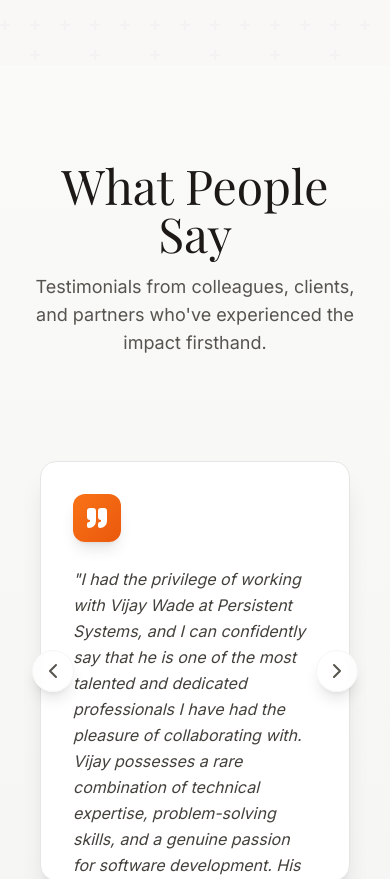
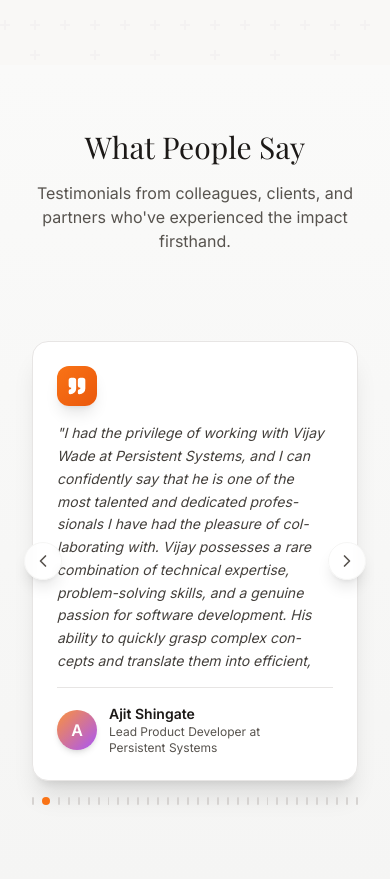
Before and after one commit to ParasBharde/new-product-owner-portfolio, a Next.js app: page / in a window 390 px wide. Shown: the part 6280-7159 px from the top of the page. Built offline with nearby package versions, Linux system fonts and the light colour scheme; a web font is replaced by a local one.

Commit message:
Mobile view adjusted

```diff
--- a/components/sections/RecommendationsSection.tsx
+++ b/components/sections/RecommendationsSection.tsx
@@ -136,15 +136,15 @@ export function RecommendationsSection() {
   return (
     <section
       id="recommendations"
-      className="py-24 px-6 lg:px-12 bg-gradient-to-b from-stone-50 to-stone-100 overflow-hidden"
+      className="py-16 sm:py-20 lg:py-24 px-4 sm:px-6 lg:px-12 bg-gradient-to-b from-stone-50 to-stone-100 overflow-hidden"
     >
-      <div className="max-w-7xl mx-auto mb-16">
+      <div className="max-w-7xl mx-auto mb-12 sm:mb-16">
         <Reveal>
-          <div className="text-center">
-            <h2 className="font-serif text-5xl text-stone-900 mb-4">
+          <div className="text-center px-4">
+            <h2 className="font-serif text-3xl sm:text-4xl lg:text-5xl text-stone-900 mb-4">
               What People Say
             </h2>
-            <p className="text-stone-600 text-lg max-w-2xl mx-auto">
+            <p className="text-stone-600 text-base sm:text-lg max-w-2xl mx-auto">
               Testimonials from colleagues, clients, and partners who've
               experienced the impact firsthand.
             </p>
@@ -166,19 +166,19 @@ export function RecommendationsSection() {
                 className="flex-shrink-0 w-[400px] h-[450px] flex flex-col bg-white rounded-2xl p-8 shadow-xl border border-stone-200 hover:shadow-2xl hover:scale-105 hover:border-orange-500/50 transition-all duration-300 group"
               >
                 {/* Quote Icon */}
-                <div className="mb-6 w-12 h-12 bg-gradient-to-br from-orange-500 to-orange-600 rounded-xl flex items-center justify-center shadow-lg group-hover:scale-110 transition-transform duration-300">
+                <div className="mb-6 w-12 h-12 bg-gradient-to-br from-orange-500 to-orange-600 rounded-xl flex items-center justify-center shadow-lg group-hover:scale-110 transition-transform duration-300 flex-shrink-0">
                   <Quote className="w-6 h-6 text-white" fill="currentColor" />
                 </div>
 
                 {/* Content */}
-                <div className="flex-grow overflow-y-auto mb-6 pr-2">
-                  <p className="text-stone-700 leading-relaxed text-base italic">
+                <div className="flex-grow overflow-y-auto mb-6 pr-2 scrollbar-thin scrollbar-thumb-stone-300 scrollbar-track-transparent">
+                  <p className="text-stone-700 leading-relaxed text-base italic break-words">
                     "{recommendation.content}"
                   </p>
                 </div>
 
                 {/* Author Info */}
-                <div className="flex items-center gap-4 border-t border-stone-200 pt-6">
+                <div className="flex items-center gap-4 border-t border-stone-200 pt-6 flex-shrink-0">
                   {/* Avatar */}
                   <div className="w-12 h-12 rounded-full bg-gradient-to-br from-orange-400 to-purple-500 flex items-center justify-center shadow-md flex-shrink-0">
                     <span className="text-white font-bold text-lg">
@@ -187,7 +187,7 @@ export function RecommendationsSection() {
                   </div>
 
                   {/* Name and Role */}
-                  <div className="min-w-0">
+                  <div className="min-w-0 flex-1">
                     <h4 className="text-stone-900 font-semibold text-base truncate">
                       {recommendation.name}
                     </h4>
@@ -215,7 +215,7 @@ export function RecommendationsSection() {
           onTouchStart={handleTouchStart}
           onTouchMove={handleTouchMove}
           onTouchEnd={handleTouchEnd}
-          className="relative h-[500px] overflow-hidden cursor-grab active:cursor-grabbing"
+          className="relative h-[520px] sm:h-[500px] overflow-hidden cursor-grab active:cursor-grabbing"
         >
           {/* Navigation Arrows */}
           <button
@@ -226,7 +226,7 @@ export function RecommendationsSection() {
             className="absolute left-2 top-1/2 -translate-y-1/2 z-20 p-2 bg-white/80 backdrop-blur-sm rounded-full shadow-lg border border-stone-100 text-stone-600 hover:text-orange-600 hover:bg-white transition-all duration-300"
             aria-label="Previous testimonial"
           >
-            <ChevronLeft className="w-6 h-6" />
+            <ChevronLeft className="w-5 h-5 sm:w-6 sm:h-6" />
           </button>
 
           <button
@@ -237,7 +237,7 @@ export function RecommendationsSection() {
             className="absolute right-2 top-1/2 -translate-y-1/2 z-20 p-2 bg-white/80 backdrop-blur-sm rounded-full shadow-lg border border-stone-100 text-stone-600 hover:text-orange-600 hover:bg-white transition-all duration-300"
             aria-label="Next testimonial"
           >
-            <ChevronRight className="w-6 h-6" />
+            <ChevronRight className="w-5 h-5 sm:w-6 sm:h-6" />
           </button>
 
           <AnimatePresence initial={false} custom={direction} mode="wait">
@@ -255,35 +255,39 @@ export function RecommendationsSection() {
               className="absolute inset-0 flex items-center justify-center px-4"
             >
               <div className="w-full max-w-md">
-                <div className="bg-white rounded-2xl p-8 shadow-xl border border-stone-200 h-[420px] flex flex-col">
+                <div className="bg-white rounded-2xl p-6 sm:p-8 shadow-xl border border-stone-200 min-h-[440px] max-h-[440px] flex flex-col">
                   {/* Quote Icon */}
-                  <div className="flex-shrink-0 mb-6 w-12 h-12 bg-gradient-to-br from-orange-500 to-orange-600 rounded-xl flex items-center justify-center shadow-lg">
-                    <Quote className="w-6 h-6 text-white" fill="currentColor" />
+                  <div className="flex-shrink-0 mb-4 sm:mb-6 w-10 h-10 sm:w-12 sm:h-12 bg-gradient-to-br from-orange-500 to-orange-600 rounded-xl flex items-center justify-center shadow-lg">
+                    <Quote
+                      className="w-5 h-5 sm:w-6 sm:h-6 text-white"
+                      fill="currentColor"
+                    />
                   </div>
 
-                  {/* Content */}
-                  <div className="flex-grow  mb-6 pr-2">
-                    <p className="text-stone-700 leading-relaxed text-base italic">
+                  {/* Content - Scrollable area */}
+                  <div className="flex-1 overflow-y-auto mb-4 sm:mb-6 pr-2 scrollbar-thin scrollbar-thumb-stone-300 scrollbar-track-transparent">
+                    <p className="text-stone-700 leading-relaxed text-sm sm:text-base italic break-words hyphens-auto">
                       "{RECOMMENDATIONS[currentIndex].content}"
                     </p>
                   </div>
 
                   {/* Author Info */}
-                  <div className="flex-shrink-0 flex items-center gap-4 border-t border-stone-200 pt-6">
+                  <div className="flex-shrink-0 flex items-center gap-3 sm:gap-4 border-t border-stone-200 pt-4 sm:pt-6">
                     {/* Avatar */}
-                    <div className="w-12 h-12 rounded-full bg-gradient-to-br from-orange-400 to-purple-500 flex items-center justify-center shadow-md flex-shrink-0">
-                      <span className="text-white font-bold text-lg">
+                    <div className="w-10 h-10 sm:w-12 sm:h-12 rounded-full bg-gradient-to-br from-orange-400 to-purple-500 flex items-center justify-center shadow-md flex-shrink-0">
+                      <span className="text-white font-bold text-base sm:text-lg">
                         {RECOMMENDATIONS[currentIndex].name.charAt(0)}
                       </span>
                     </div>
 
                     {/* Name and Role */}
-                    <div className="min-w-0">
-                      <h4 className="text-stone-900 font-semibold text-base truncate">
+                    <div className="min-w-0 flex-1">
+                      <h4 className="text-stone-900 font-semibold text-sm sm:text-base truncate">
                         {RECOMMENDATIONS[currentIndex].name}
                       </h4>
-                      <p className="text-stone-600 text-sm truncate">
+                      <p className="text-stone-600 text-xs sm:text-sm break-words line-clamp-2">
                         {RECOMMENDATIONS[currentIndex].role} at{" "}
+                        <span className="inline-block">
                           <button
                             onClick={(e) => {
                               e.stopPropagation();
@@ -293,6 +297,7 @@ export function RecommendationsSection() {
                           >
                             {RECOMMENDATIONS[currentIndex].company}
                           </button>
+                        </span>
                       </p>
                     </div>
                   </div>
@@ -302,7 +307,7 @@ export function RecommendationsSection() {
           </AnimatePresence>
 
           {/* Mobile Indicators */}
-          <div className="absolute bottom-4 left-0 right-0 flex justify-center gap-2">
+          <div className="absolute bottom-4 left-0 right-0 flex justify-center gap-2 px-4">
             {RECOMMENDATIONS.map((_, index) => (
               <button
                 key={index}
@@ -312,10 +317,10 @@ export function RecommendationsSection() {
                   setIsAutoPlaying(false);
                   setTimeout(() => setIsAutoPlaying(true), 2000);
                 }}
-                className={`w-2 h-2 rounded-full transition-all duration-300 ${
+                className={`h-2 rounded-full transition-all duration-300 ${
                   index === currentIndex
                     ? "bg-orange-500 w-8"
-                    : "bg-stone-300 hover:bg-stone-400"
+                    : "bg-stone-300 hover:bg-stone-400 w-2"
                 }`}
                 aria-label={`Go to testimonial ${index + 1}`}
               />
```
Lines whose indentation alone changed are shown as unchanged.
